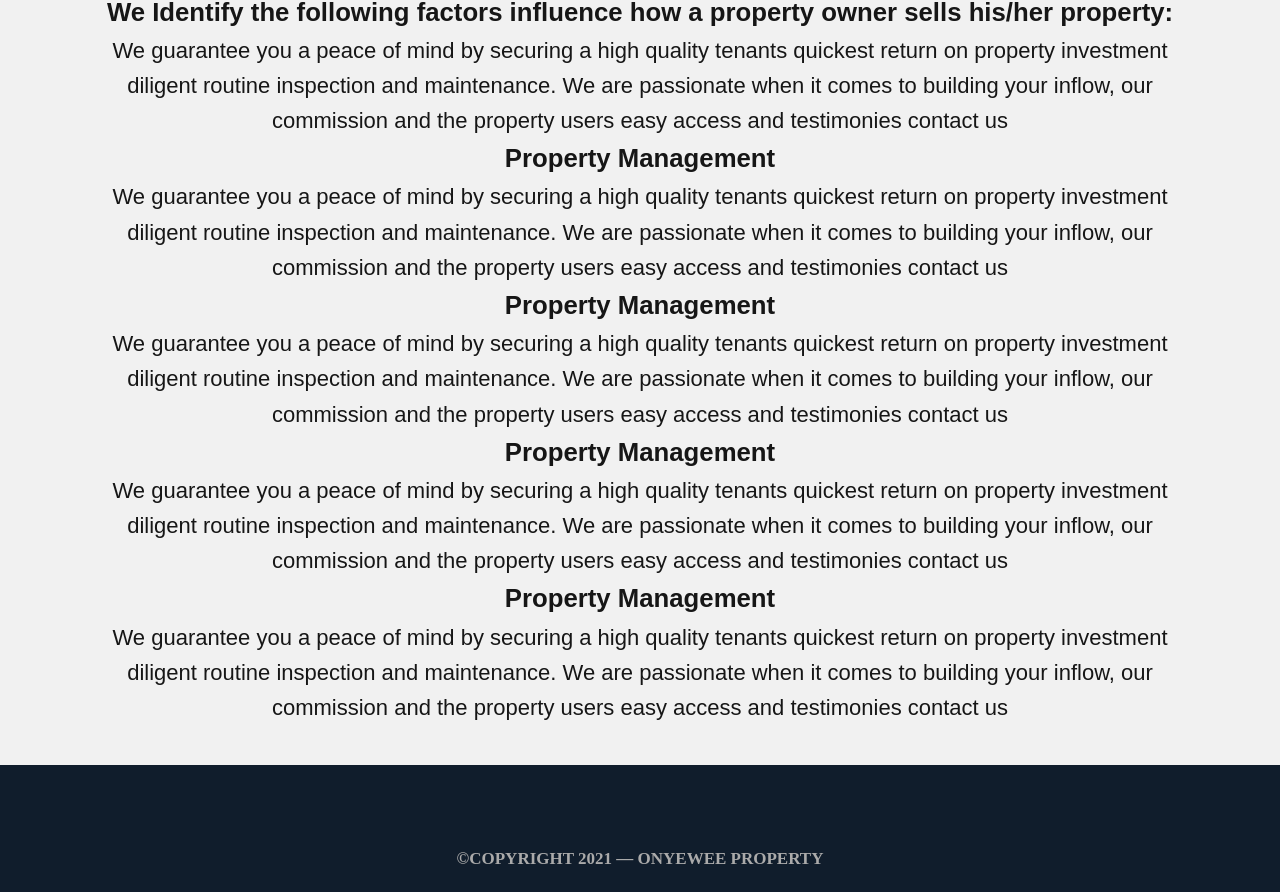
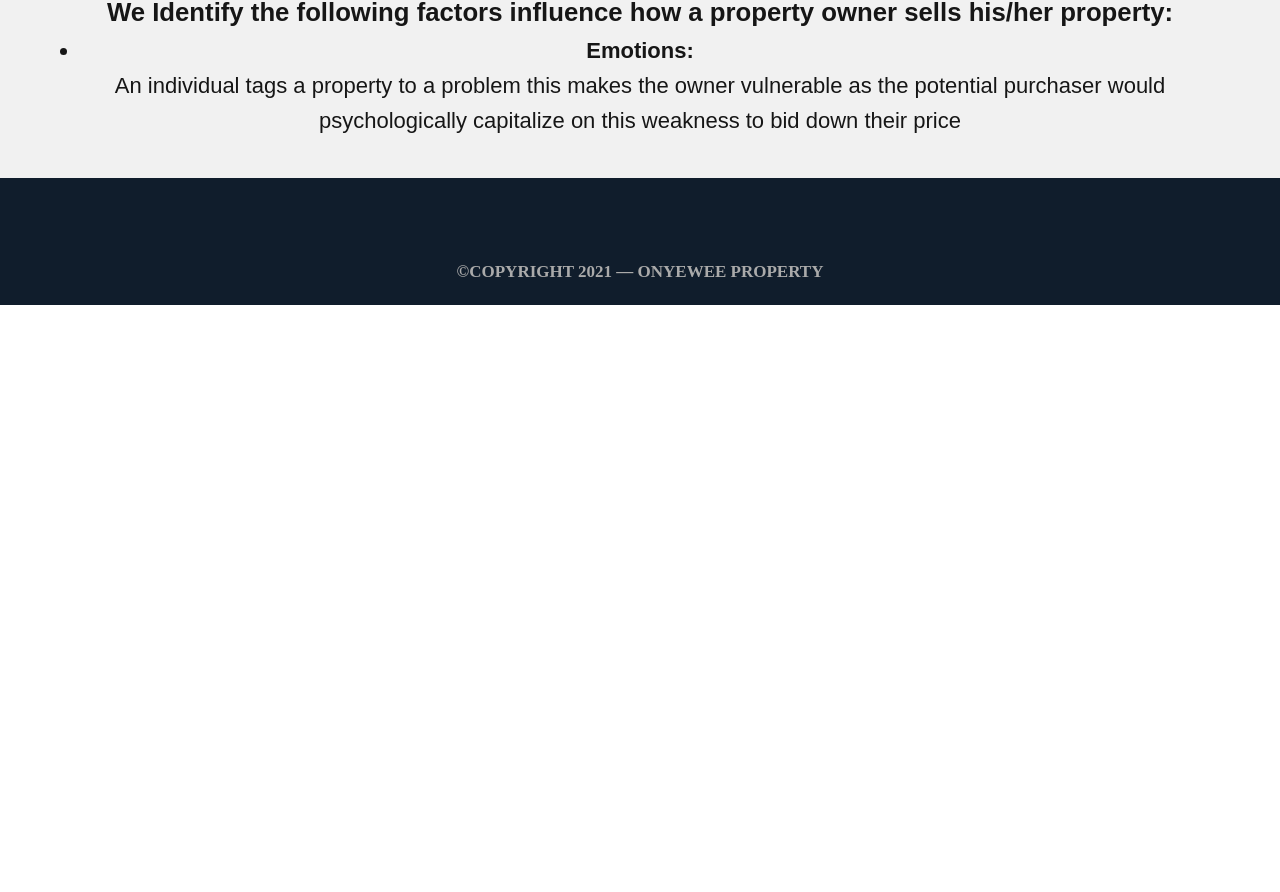
Before and after one commit to clients-projects/onyenweeproperties, a React (Create React App) app: page /property-management in a window 1280 px wide. Shown: the part 1997-2889 px from the top of the page. After the commit the page ends 2302 px from the top, so only its background shows below. Built offline with nearby package versions, Linux system fonts and the light colour scheme; what react-router-last-location would draw is missing.

Commit message:
Added services

```diff
--- a/src/views/PropertyManangement.tsx
+++ b/src/views/PropertyManangement.tsx
@@ -104,50 +104,14 @@ const Home = () => {
                         We Identify the following factors influence how a
                         property owner sells his/her property:{' '}
                     </h3>
-                    <p>
-                        We guarantee you a peace of mind by securing a high
-                        quality tenants quickest return on property investment
-                        diligent routine inspection and maintenance. We are
-                        passionate when it comes to building your inflow, our
-                        commission and the property users easy access and
-                        testimonies contact us
-                    </p>
-                    <h3>Property Management</h3>
-                    <p>
-                        We guarantee you a peace of mind by securing a high
-                        quality tenants quickest return on property investment
-                        diligent routine inspection and maintenance. We are
-                        passionate when it comes to building your inflow, our
-                        commission and the property users easy access and
-                        testimonies contact us
-                    </p>
-                    <h3>Property Management</h3>
-                    <p>
-                        We guarantee you a peace of mind by securing a high
-                        quality tenants quickest return on property investment
-                        diligent routine inspection and maintenance. We are
-                        passionate when it comes to building your inflow, our
-                        commission and the property users easy access and
-                        testimonies contact us
-                    </p>
-                    <h3>Property Management</h3>
-                    <p>
-                        We guarantee you a peace of mind by securing a high
-                        quality tenants quickest return on property investment
-                        diligent routine inspection and maintenance. We are
-                        passionate when it comes to building your inflow, our
-                        commission and the property users easy access and
-                        testimonies contact us
-                    </p>
-                    <h3>Property Management</h3>
-                    <p>
-                        We guarantee you a peace of mind by securing a high
-                        quality tenants quickest return on property investment
-                        diligent routine inspection and maintenance. We are
-                        passionate when it comes to building your inflow, our
-                        commission and the property users easy access and
-                        testimonies contact us
-                    </p>
+                    <ul>
+                        <li>
+                            <h4>Emotions:</h4> An individual tags a property to a
+                            problem this makes the owner vulnerable as the
+                            potential purchaser would psychologically capitalize
+                            on this weakness to bid down their price
+                        </li>
+                    </ul>
                 </div>
             </div>{' '}
         </>
```
